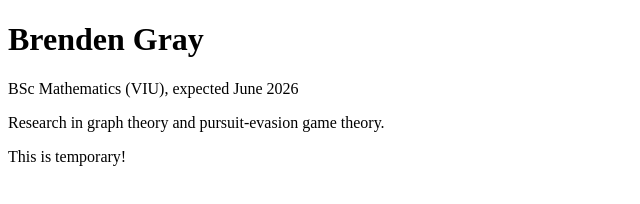
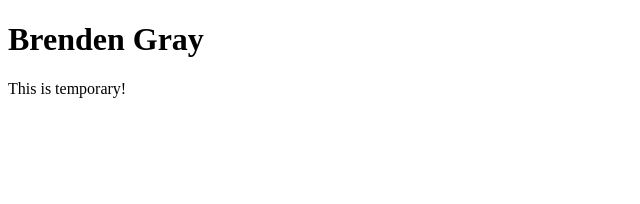
Before and after one commit to EzyLogic/ezylogic.github.io, a plain HTML site: page index.html in a window 1280 px wide. Shown: the whole page, without its empty margins (0-640 px from the left). Drawn offline with Linux system fonts and the light colour scheme.

Commit message:
Update index.html

```diff
--- a/index.html
+++ b/index.html
@@ -6,8 +6,6 @@
 </head>
 <body>
   <h1>Brenden Gray</h1>
-  <p>BSc Mathematics (VIU), expected June 2026</p>
-  <p>Research in graph theory and pursuit-evasion game theory.</p>
   <p>This is temporary!</a></p>
 </body>
 </html>
```
